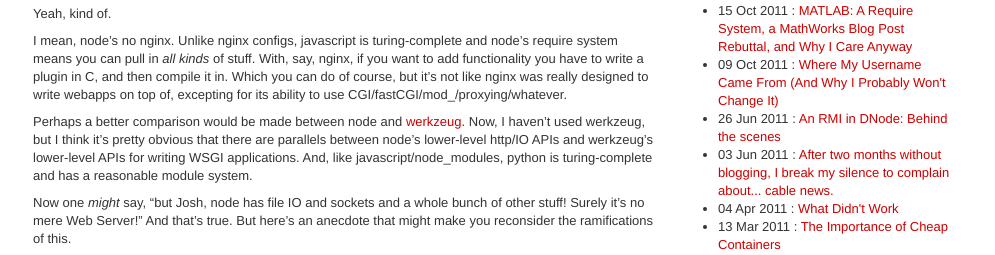
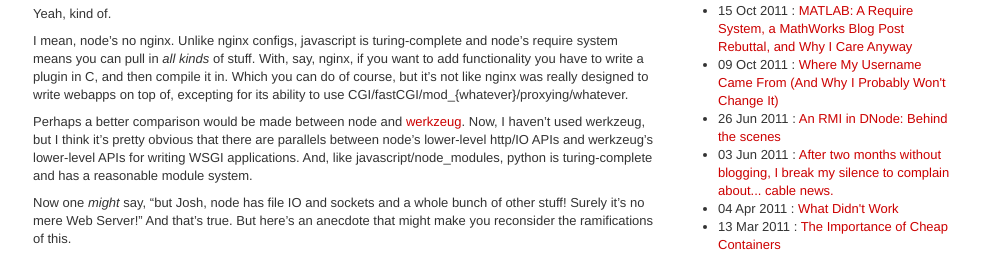
Before and after one commit to jfhbrook/jfhbrook.github.io, a Jekyll site: the page built from _posts/2013-12-28-is-node-done.md, in a window 1280 px wide. Shown: the part 622-877 px from the top of the page, without its empty margins (137-1132 px from the left). Built offline with Jekyll 4.4.1, drawn with Linux system fonts in a browser that asks for light colours; nearby versions of some CDN libraries.

Commit message:
Fix jekyll complaining at me???

```diff
--- a/_posts/2013-12-28-is-node-done.md
+++ b/_posts/2013-12-28-is-node-done.md
@@ -27,7 +27,7 @@ The most coherent claim made here is that node's "just a webserver." Is this tru
 
 Yeah, kind of.
 
-I mean, node's no nginx. Unlike nginx configs, javascript is turing-complete and node's require system means you can pull in *all kinds* of stuff. With, say, nginx, if you want to add functionality you have to write a plugin in C, and then compile it in. Which you can do of course, but it's not like nginx was really designed to write webapps on top of, excepting for its ability to use CGI/fastCGI/mod_<whatever>/proxying/whatever.
+I mean, node's no nginx. Unlike nginx configs, javascript is turing-complete and node's require system means you can pull in *all kinds* of stuff. With, say, nginx, if you want to add functionality you have to write a plugin in C, and then compile it in. Which you can do of course, but it's not like nginx was really designed to write webapps on top of, excepting for its ability to use CGI/fastCGI/mod_{whatever}/proxying/whatever.
 
 Perhaps a better comparison would be made between node and [werkzeug](http://werkzeug.pocoo.org/). Now, I haven't used werkzeug, but I think it's pretty obvious that there are parallels between node's lower-level http/IO APIs and werkzeug's lower-level APIs for writing WSGI applications. And, like javascript/node_modules, python is turing-complete and has a reasonable module system.
 
```
Also changed, not shown: _posts/2011-11-09-readmes.md (+3 -3 lines).
